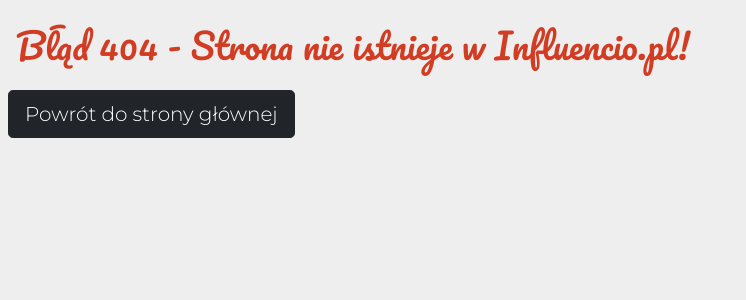
After one commit to TomPrint/influencio, a Django app: template src/templates/404.html in a window 1280 px wide. The commit adds this page. Shown: the top 300 px of the page, without its empty margins (0-746 px from the left). Run offline with Django 3.2, Linux system fonts and the light colour scheme; the template is opened without the code that fills it, so the values that code supplies are empty; some libraries are stand-ins or nearby versions.

Commit message:
add 404 page

```diff
--- a/src/apps/pages/views.py
+++ b/src/apps/pages/views.py
@@ -7,7 +7,8 @@ from django.contrib.auth.mixins import LoginRequiredMixin, UserPassesTestMixin
 from .filters import MovieFilter
 from django.contrib import messages
 from django.core.mail import send_mail
-
+from django.views.decorators.cache import cache_page
+from django.utils.decorators import method_decorator
 
 # Create your views here.
 
@@ -20,7 +21,7 @@ from django.core.mail import send_mail
 
 # Home View - all movies without category filter and django-filter
 
-
+@method_decorator(cache_page(60 * 5), name='dispatch')
 class MoviesView (FilterView):
     model = Movie
     template_name = 'pages/home.html'
--- a/src/static/style.css
+++ b/src/static/style.css
@@ -36,6 +36,13 @@
     font-weight: 300;
     font-size: 35px;
     color: whitesmoke;
+}
+
+.logo-style {
+    font-family: 'Pacifico', cursive;
+    font-weight: 300;
+    font-size: 35px;
+    color: rgb(209, 60, 34);
 }
 
 .navbar-custom {
--- /dev/null
+++ b/src/templates/404.html
@@ -0,0 +1,31 @@
+{% load static %}
+{% block content%}
+
+
+<head>
+    <!-- Required meta tags -->
+    <meta charset="utf-8">
+    <meta name="viewport" content="width=device-width, initial-scale=1, shrink-to-fit=no">
+
+    <!-- Bootstrap CSS -->
+    <link rel="stylesheet" href="https://cdn.jsdelivr.net/npm/boxicons@latest/css/boxicons.min.css">
+    <link rel="stylesheet" href="	https://cdn.jsdelivr.net/npm/bootstrap@5.0.0-beta1/dist/css/bootstrap.min.css">
+
+    <!-- Custom js & css -->
+    <link rel="stylesheet" href="{% static 'style.css' %}">
+    <link href="https://fonts.googleapis.com/icon?family=Material+Icons" rel="stylesheet">
+    <script src="{% static '/scripts.js' %}"></script>
+
+    <title>Error 404</title>
+
+  </head>
+
+    <div class="px-2">
+        <br>
+        <h1 class="px-2 logo-style mb-4"> Błąd 404 - Strona nie istnieje w Influencio.pl! </h1>
+        <a href="{% url 'page-home' %}" class="btn btn-dark btn-lg text-white">Powrót do strony głównej</a>
+    </div>
+</div>
+</div>
+
+{% endblock content %}
```
